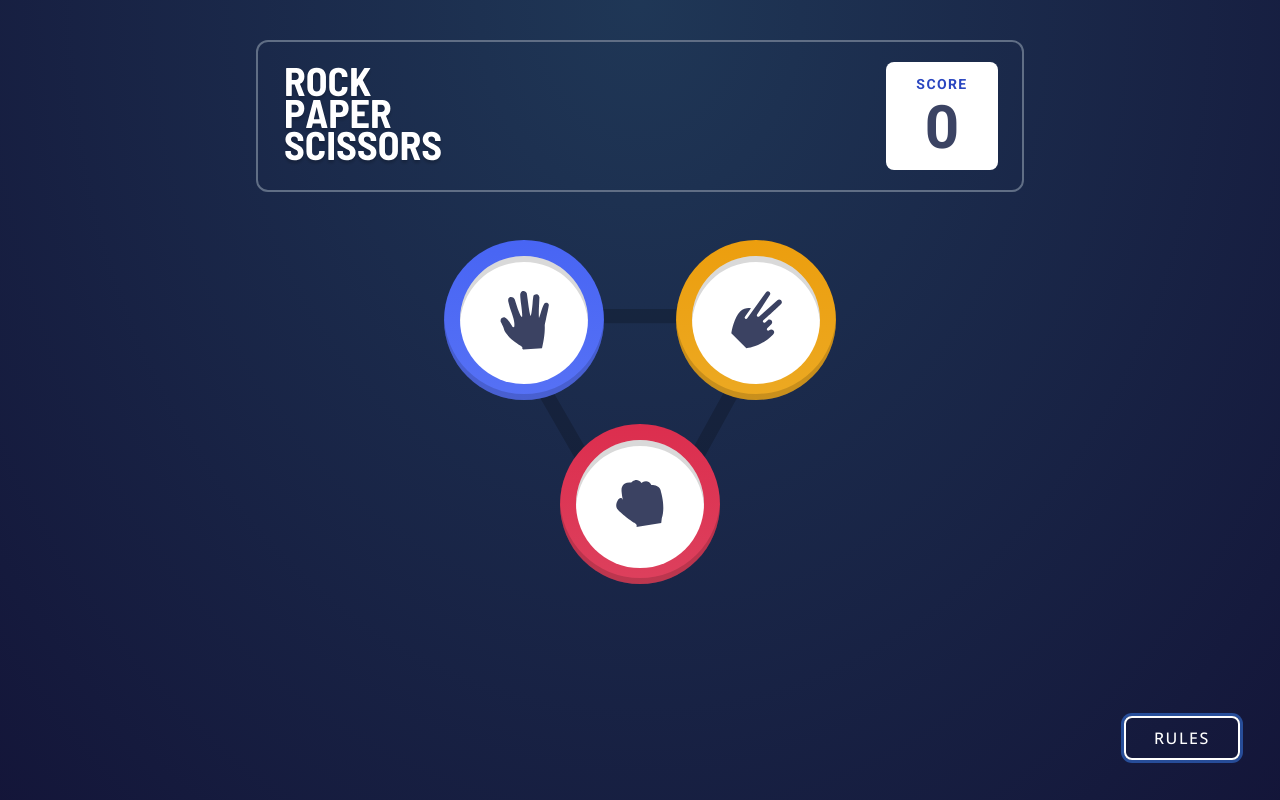
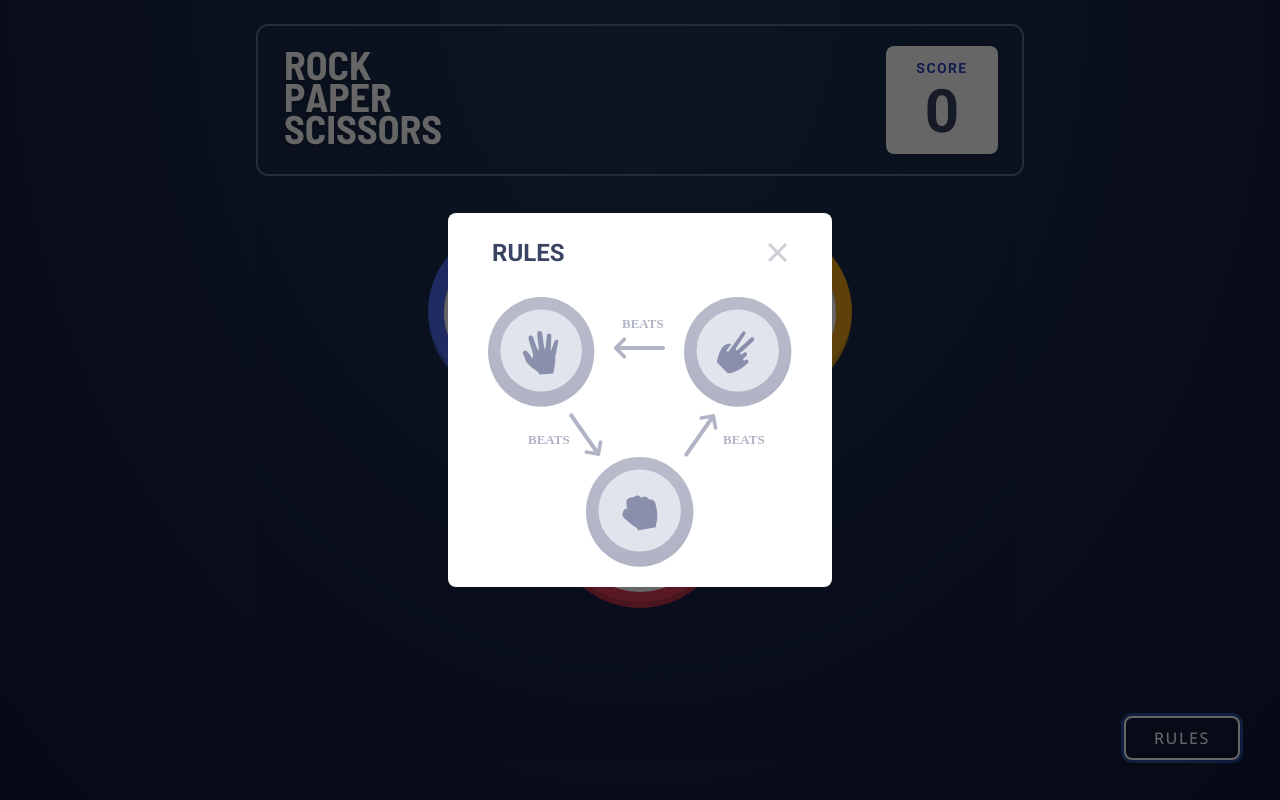
Before and after one commit to tdubsxc/rock-paper-scissors, a website built with Vite: page index.html in a window 1280 px wide. Both pictures are taken after a click on the button "RULES". Built offline with nearby package versions, Linux system fonts and the light colour scheme.

Commit message:
Setup the overlay and rules modal.

```diff
--- a/assets/css/style.css
+++ b/assets/css/style.css
@@ -63,3 +63,30 @@ body {
 #game button div {
   box-shadow: inset 0 6px 0 rgba(0, 0, 0, 0.15);
 }
+
+.overlay {
+  position: fixed;
+  top: 0;
+  left: 0;
+  right: 0;
+  bottom: 0;
+  z-index: 5;
+  background-color: rgba(0, 0, 0, 0.6);
+  display: flex;
+  justify-content: center;
+  align-items: center;
+  opacity: 0;
+  visibility: hidden;
+  transition: opacity 300ms ease, visibility 300ms ease;
+}
+
+.modal {
+  background-color: #fff;
+  padding: 20px 40px;
+  border-radius: 8px;
+}
+
+.visible {
+  opacity: 1;
+  visibility: visible;
+}
--- a/assets/js/app.js
+++ b/assets/js/app.js
@@ -1,6 +1,27 @@
 // * Variables
+const overlay = document.querySelector('.overlay');
+const modal = document.querySelector('.modal');
+const rulesBtn = document.querySelector('#rules');
+const closeModalBtn = document.querySelector('#close-modal');
+
 // * Methods
+function pageLoad(_e) {
+  document.body.classList.remove('preload');
+  document
+    .querySelector('meta[name=viewport]')
+    .setAttribute('content', this.viewport.content + ', height=' + window.innerHeight);
+}
+
+function showModal(e) {
+  overlay.classList.add('visible');
+}
+
+function closeModal(e) {
+  overlay.classList.remove('visible');
+}
+
 // * Events
-window.addEventListener('DOMContentLoaded', () => {
-  document.body.classList.remove('preload');
-});
+window.addEventListener('DOMContentLoaded', pageLoad);
+window.addEventListener('keydown', (e) => overlay.classList.contains('visible') && e.key === 'Escape' && closeModal());
+rulesBtn.addEventListener('click', showModal);
+closeModalBtn.addEventListener('click', closeModal);
--- a/index.html
+++ b/index.html
@@ -15,7 +15,7 @@
   </head>
   <body class="preload font-body min-h-screen">
     <div class="container space-y-8 md:space-y-12">
-      <header class="pt-10">
+      <header class="pt-6">
         <div class="max-w-3xl mx-auto flex justify-between items-center px-6 py-5 border-2 border-outline rounded-xl">
           <div id="title">
             <img src="/assets/images/logo.svg" alt="Logo" />
@@ -26,40 +26,54 @@
           </div>
         </div>
       </header>
-      <main id="game" class="grid grid-cols-2 justify-items-center gap-x-4 gap-y-6 max-w-md mx-auto">
+      <main id="game" class="grid grid-cols-2 place-items-center gap-x-12 gap-y-8 max-w-md mx-auto">
         <button
           id="paper"
-          class="btn col-span-1 p-0 w-36 h-36 bg-white rounded-full bg-gradient-to-b from-[#4865f4] to-[#5671f5] md:w-40 md:h-40"
+          class="btn col-span-1 p-0 w-40 h-40 bg-white rounded-full bg-gradient-to-b from-[#4865f4] to-[#5671f5] md:w-44 md:h-44"
         >
-          <div class="flex justify-center items-center bg-white w-28 h-28 rounded-full md:w-32 md:h-32">
+          <div class="flex justify-center items-center bg-white w-32 h-32 rounded-full md:w-36 md:h-36">
             <img src="/assets/images/icon-paper.svg" alt="Paper" />
           </div>
         </button>
         <button
           id="scissors"
-          class="btn col-span-1 p-0 w-36 h-36 bg-white rounded-full bg-gradient-to-b from-[#ec9e0e] to-[#eca922] md:w-40 md:h-40"
+          class="btn col-span-1 p-0 w-40 h-40 bg-white rounded-full bg-gradient-to-b from-[#ec9e0e] to-[#eca922] md:w-44 md:h-44"
         >
-          <div class="flex justify-center items-center bg-white w-28 h-28 rounded-full md:w-32 md:h-32">
+          <div class="flex justify-center items-center bg-white w-32 h-32 rounded-full md:w-36 md:h-36">
             <img src="/assets/images/icon-scissors.svg" alt="Scissors" />
           </div>
         </button>
         <button
           id="rock"
-          class="btn col-span-2 p-0 w-36 h-36 bg-white rounded-full bg-gradient-to-b from-[#dc2e4e] to-[#dd405d] md:w-40 md:h-40"
+          class="btn col-span-2 p-0 w-40 h-40 bg-white rounded-full bg-gradient-to-b from-[#dc2e4e] to-[#dd405d] md:w-44 md:h-44"
         >
-          <div class="flex justify-center items-center bg-white w-28 h-28 rounded-full md:w-32 md:h-32">
+          <div class="flex justify-center items-center bg-white w-32 h-32 rounded-full md:w-36 md:h-36">
             <img src="/assets/images/icon-rock.svg" alt="Rock" />
           </div>
         </button>
       </main>
       <footer class="text-white text-center bottom-10 right-10 md:fixed">
         <button
+          id="rules"
           class="btn text-sm border-2 border-white rounded-lg tracking-widest md:text-base hover:bg-white hover:text-black"
         >
           RULES
         </button>
       </footer>
     </div>
+    <div class="overlay">
+      <div class="modal">
+        <div class="flex justify-between items-center mb-6">
+          <h2 class="text-xl p-1 font-display font-bold text-dark">RULES</h2>
+          <button id="close-modal" class="btn p-1 shadow-none hover:shadow-none">
+            <img src="/assets/images/icon-close.svg" alt="Close" />
+          </button>
+        </div>
+        <div class="">
+          <img src="/assets/images/image-rules.svg" alt="Rules" />
+        </div>
+      </div>
+    </div>
     <script type="module" src="/main.js"></script>
   </body>
 </html>
```
